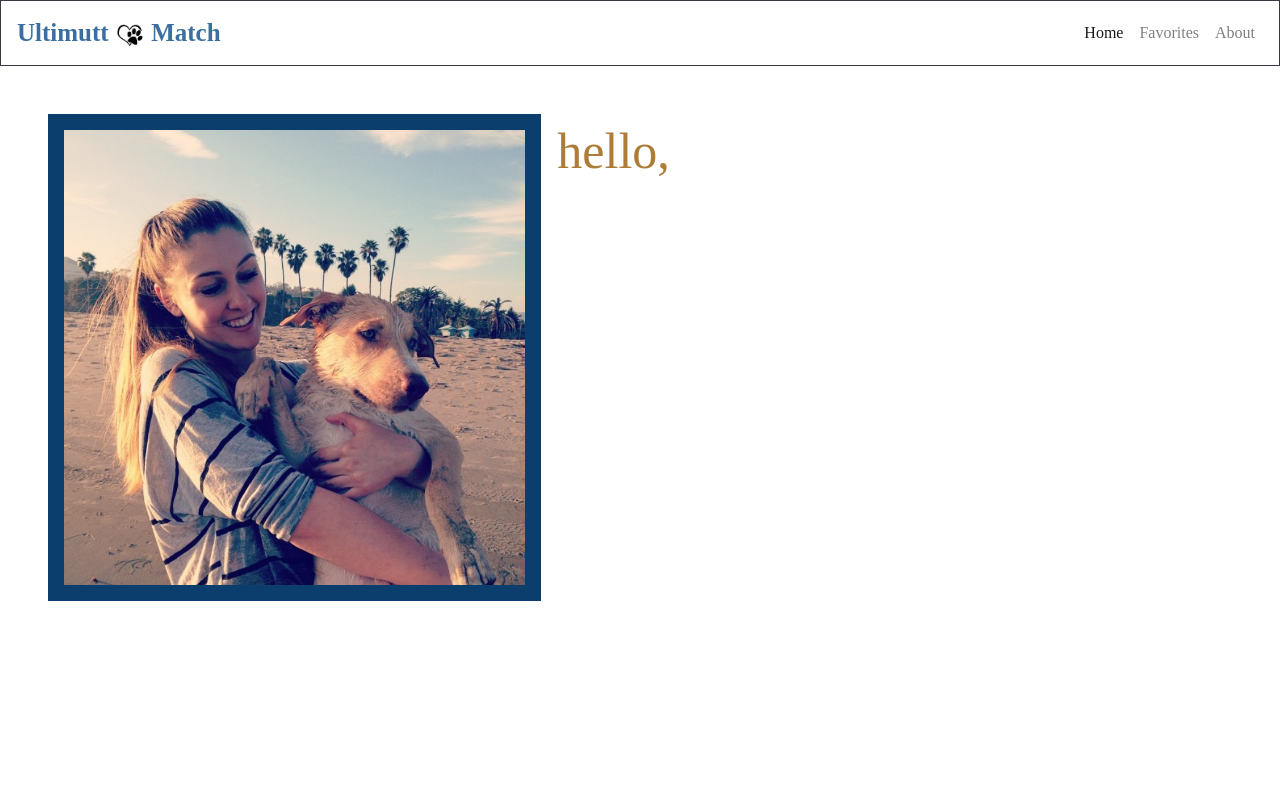
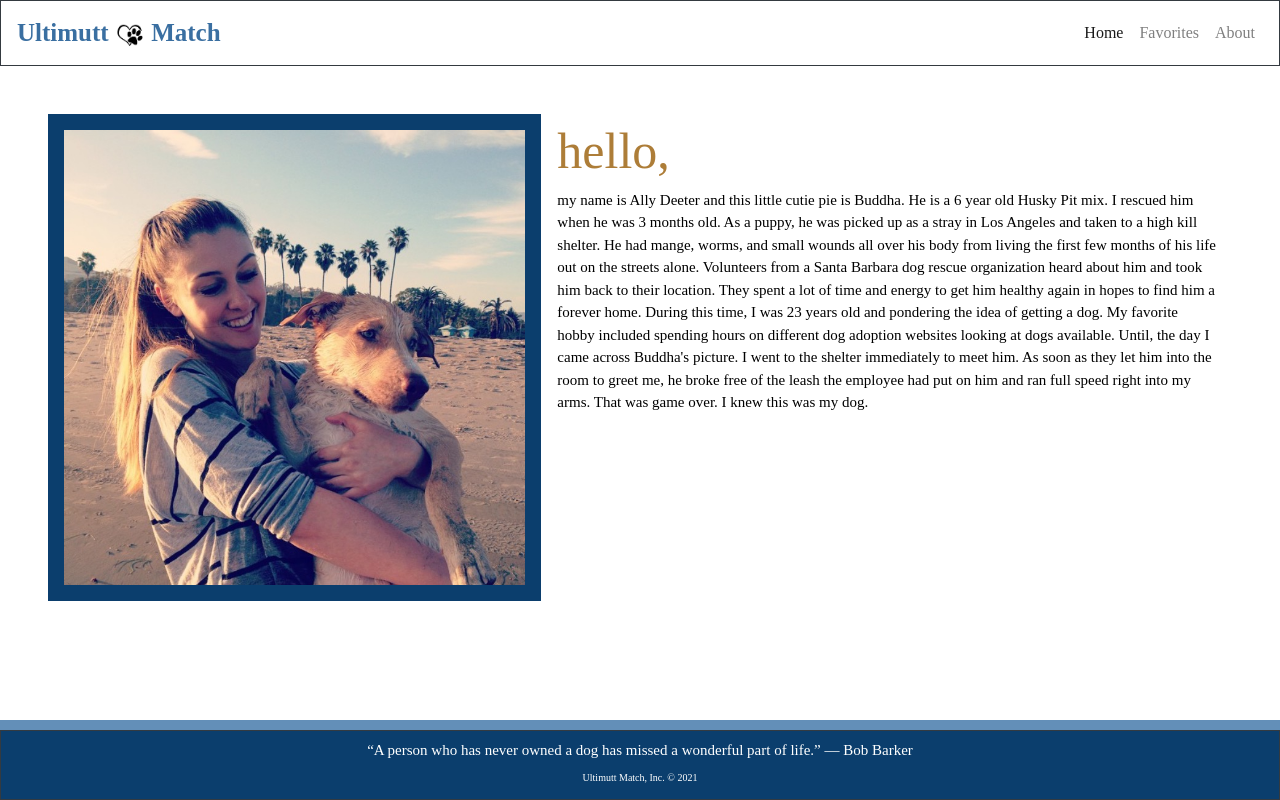
Before and after one commit to Ardeeter/Ultimutt-match, a React (Create React App) app: page /aboutme in a window 1280 px wide. Built offline with nearby package versions, Linux system fonts and the light colour scheme; a web font is replaced by a local one.

Commit message:
added about me

```diff
--- a/src/components/About.js
+++ b/src/components/About.js
@@ -15,7 +15,8 @@ class About extends Component {
             <img src="./images/about.jpg" alt="" className="about-img"/>
           </div>
           <div className="about-title col-7 px-3">
-            <div className="about-title">hello,</div><div className="about-text"></div>
+            <div className="about-title">hello,</div>
+            <div className="about-text">my name is Ally Deeter and this little cutie pie is Buddha. He is a 6 year old Husky Pit mix. I rescued him when he was 3 months old. As a puppy, he was picked up as a stray in Los Angeles and taken to a high kill shelter. He had mange, worms, and small wounds all over his body from living the first few months of his life out on the streets alone. Volunteers from a Santa Barbara dog rescue organization heard about him and took him back to their location. They spent a lot of time and energy to get him healthy again in hopes to find him a forever home. During this time, I was 23 years old and pondering the idea of getting a dog. My favorite hobby included spending hours on different dog adoption websites looking at dogs available. Until, the day I came across Buddha's picture. I went to the shelter immediately to meet him. As soon as they let him into the room to greet me, he broke free of the leash the employee had put on him and ran full speed right into my arms. That was game over. I knew this was my dog. </div>
           </div>
         </div>
       </>
--- a/src/components/DogCard.js
+++ b/src/components/DogCard.js
@@ -49,7 +49,7 @@ export default function DogCard () {
 
             <div className="card card-bg m-2" key={dog.id}>
                 <div className="card-img-top">
-                  {likedDog ? <span className="heart-clicked" onClick={(e) => {handleUnlike(dog)}}><i className="fa fa-heart"></i></span> : <span className="heart-unclicked" onClick={(e) => {handleLike(dog)}}><i className="fa fa-heart"></i></span>}
+                  {likedDog ? <span className="heart-clicked" onClick={(e) => {handleUnlike(dog)}}><i className="fa fa-paw"></i></span> : <span className="heart-unclicked" onClick={(e) => {handleLike(dog)}}><i className="fa fa-paw"></i></span>}
                     <img src={dog.picture} alt="" className="card-img-top img-card" onClick={() => handleClick(dog)}/>
                 </div>
                 <div className="card-body" onClick={() => handleClick(dog)}>
--- a/src/components/Filter.js
+++ b/src/components/Filter.js
@@ -62,7 +62,7 @@ const Filter = ({close}) => {
                 <div class="form-group">
                     <label className="filter-titles" for="exampleFormControlSelect2">Breed:</label>
                     <select multiple class="form-control" id="breed" placeholder="Select Breed" onChange={(e) => dispatch(changeBreed(e.target.value))}>
-                        <option value=" ">All</option>
+                        <option value="">All</option>
                         <option value="Cattle">Australian Cattle Dog</option>
                         <option value="Kelpie">Australian Kelpie</option>
                         <option value="Alaskan Malamute">Alaskan Malamute</option>
--- a/src/components/LikedDogs.js
+++ b/src/components/LikedDogs.js
@@ -37,10 +37,9 @@ const Resources = () => {
           console.log(likedDog)
 
         return (
-
             <div className="card card-bg m-2" key={dog.id}>
                 <div className="card-img-top">
-                  <span className="heart-clicked" onClick={(e) => {handleUnlike(dog)}}><i className="fa fa-heart"></i></span>
+                  <span className="heart-clicked" onClick={(e) => {handleUnlike(dog)}}><i className="fa fa-paw"></i></span>
                     <img src={dog.picture} alt="" className="card-img-top img-card" onClick={() => handleClick(dog)}/>
                 </div>
                 <div className="card-body" onClick={() => handleClick(dog)}>
--- a/src/components/layout/BaseLayout.js
+++ b/src/components/layout/BaseLayout.js
@@ -9,7 +9,7 @@ const BaseLayout = (props) => {
 
     {props.children}
 
-    {/* <Footer /> */}
+    <Footer />
     </>
   )
 }
--- a/src/components/layout/Footer.js
+++ b/src/components/layout/Footer.js
@@ -5,7 +5,7 @@ import { Link } from 'react-router-dom'
 const Footer = () => {
   return (
     <>
-      <div className="ft-con ">
+      <div className="ft-con fixed-bottom">
         <div className="footer-bar"></div>
         <div className="footer-container border border-dark justify-content-center align-items-center">
 
--- a/src/index.js
+++ b/src/index.js
@@ -41,7 +41,7 @@ const loadFromLocalStorage = (params) => {
 const persistedState = loadFromLocalStorage();
 
 //Initializing REDUX store
-let store = createStore(reducer, persistedState, window.__REDUX_DEVTOOLS_EXTENSION__ && window.__REDUX_DEVTOOLS_EXTENSION__())
+let store = createStore(reducer, persistedState,  window.__REDUX_DEVTOOLS_EXTENSION__ && window.__REDUX_DEVTOOLS_EXTENSION__())
 
 store.subscribe(()=>{
 
--- a/src/styles.css
+++ b/src/styles.css
@@ -117,7 +117,7 @@ body {
     z-index: 1;
     /* margin-top: 100px; */
     position: absolute;
-    bottom: 0px;
+    bottom: 80px;
 }
 
 .bg-white {
@@ -254,7 +254,7 @@ body {
 }
 
 .about-text {
-    font-size: 25px;
+    font-size: 15px;
     color: black;
     font-family: 'Gruppo', cursive;
 }
```
